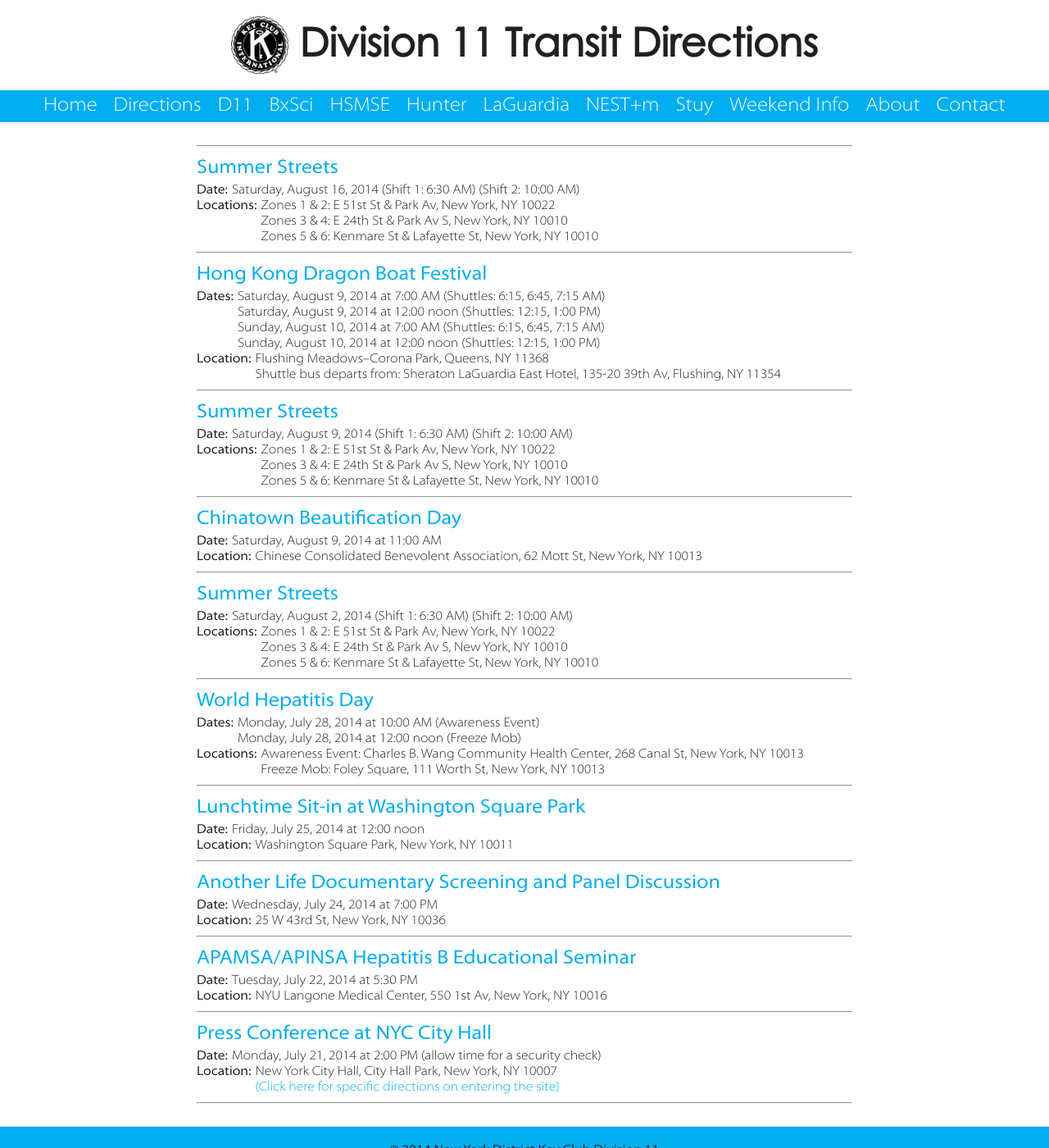
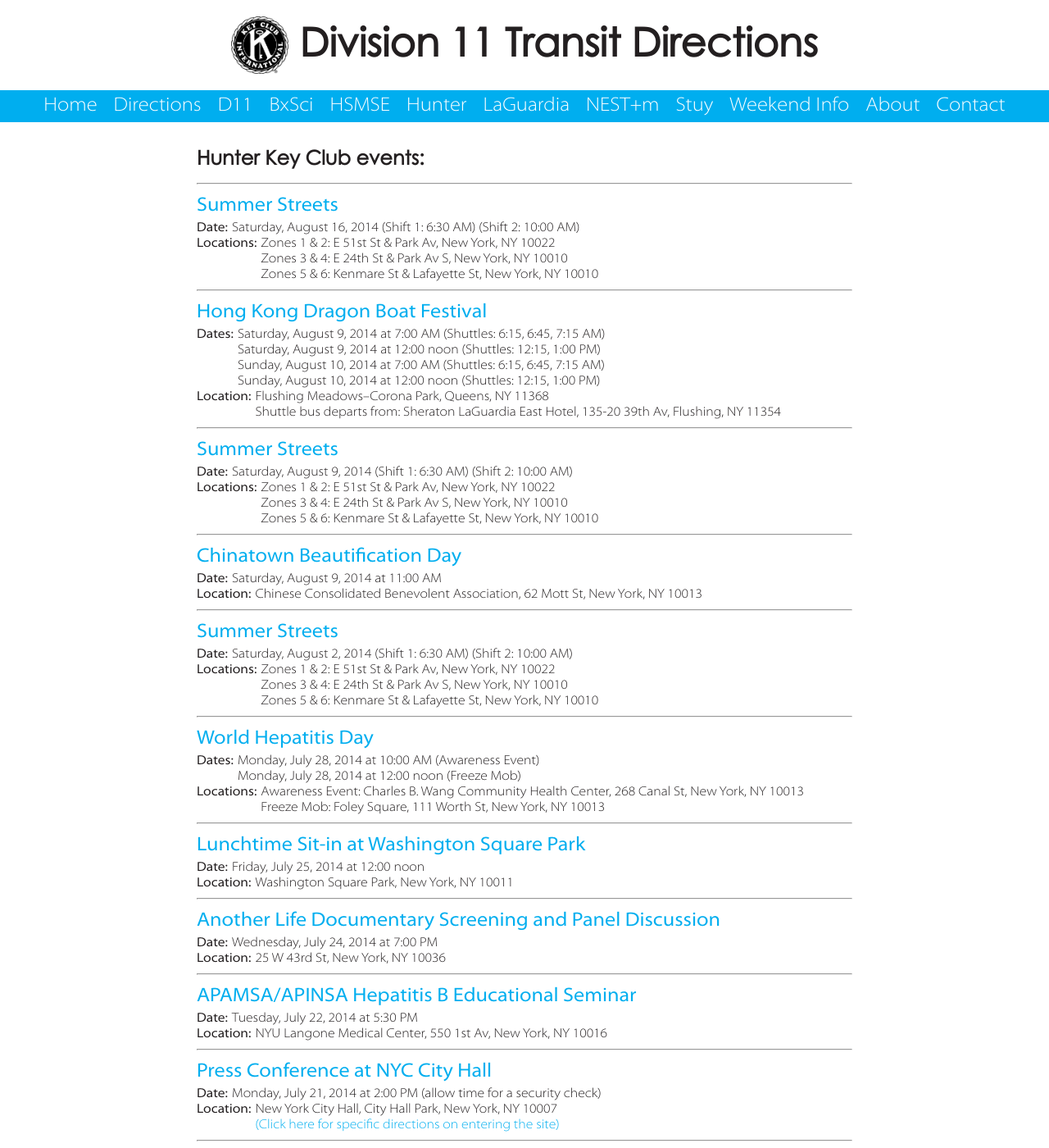
Before and after one commit to d11directions/d11directions.github.io, a Jekyll site: the page built from hunter/events/index.html, in a window 1280 px wide and 1400 px high. Shown: the whole window at 82% size. Built offline with Jekyll 4.4.1, drawn with Linux system fonts in a browser that asks for light colours; some of the changed text lies outside the part shown.

Commit message:
[Redesign] Add club all layout to pages

```diff
--- a/hunter/events/index.html
+++ b/hunter/events/index.html
@@ -1,8 +1,8 @@
 ---
-layout: default
+layout: club_all
 title: Hunter Key Club events
+website: http://hunterkeyclub.weebly.com/
 ---
-<hr align="LEFT">
 {% for tag in site.tags.hunter %}
   <p><span class="index_title"><a href="{{ tag.url }}">{{ tag.title }}</a></span><br>
   <table><tbody>
```
